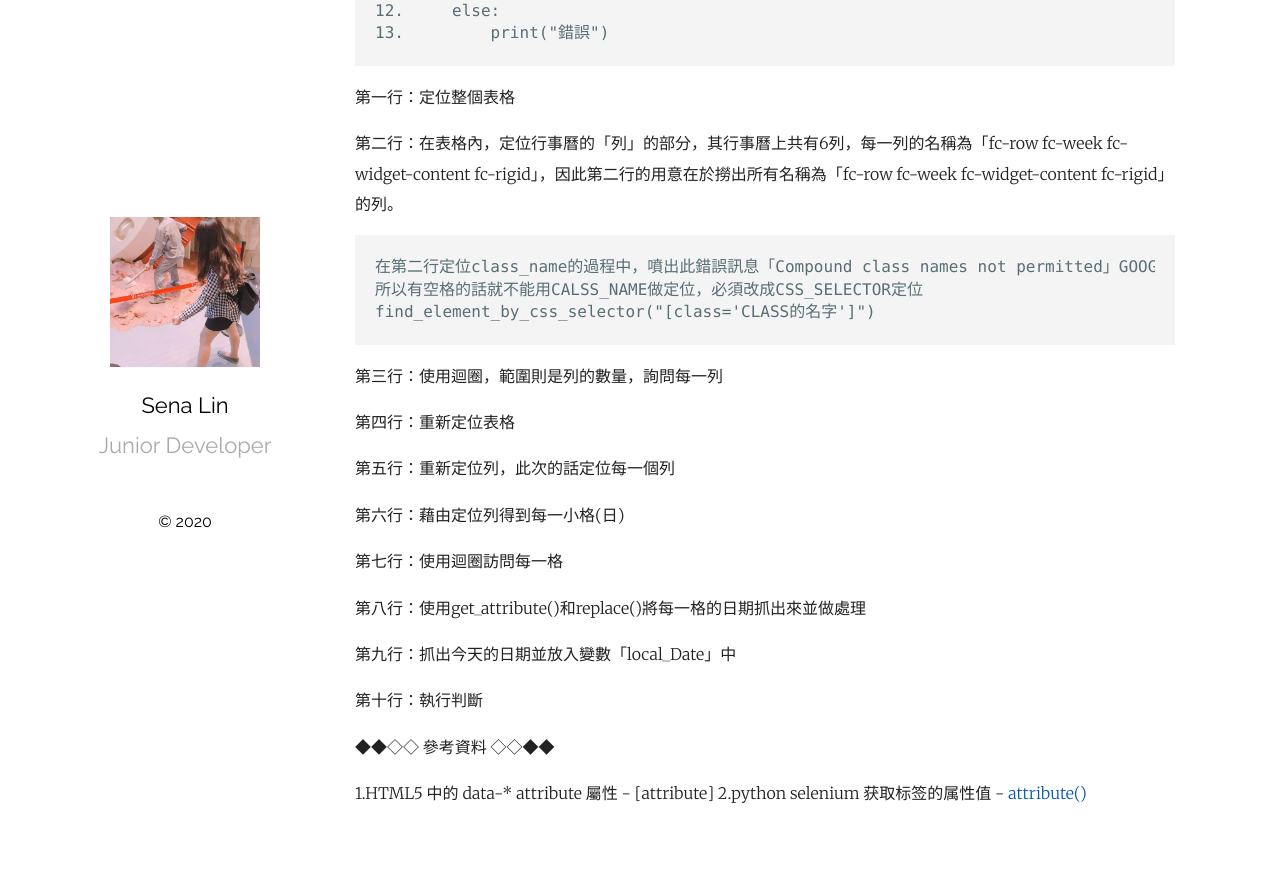
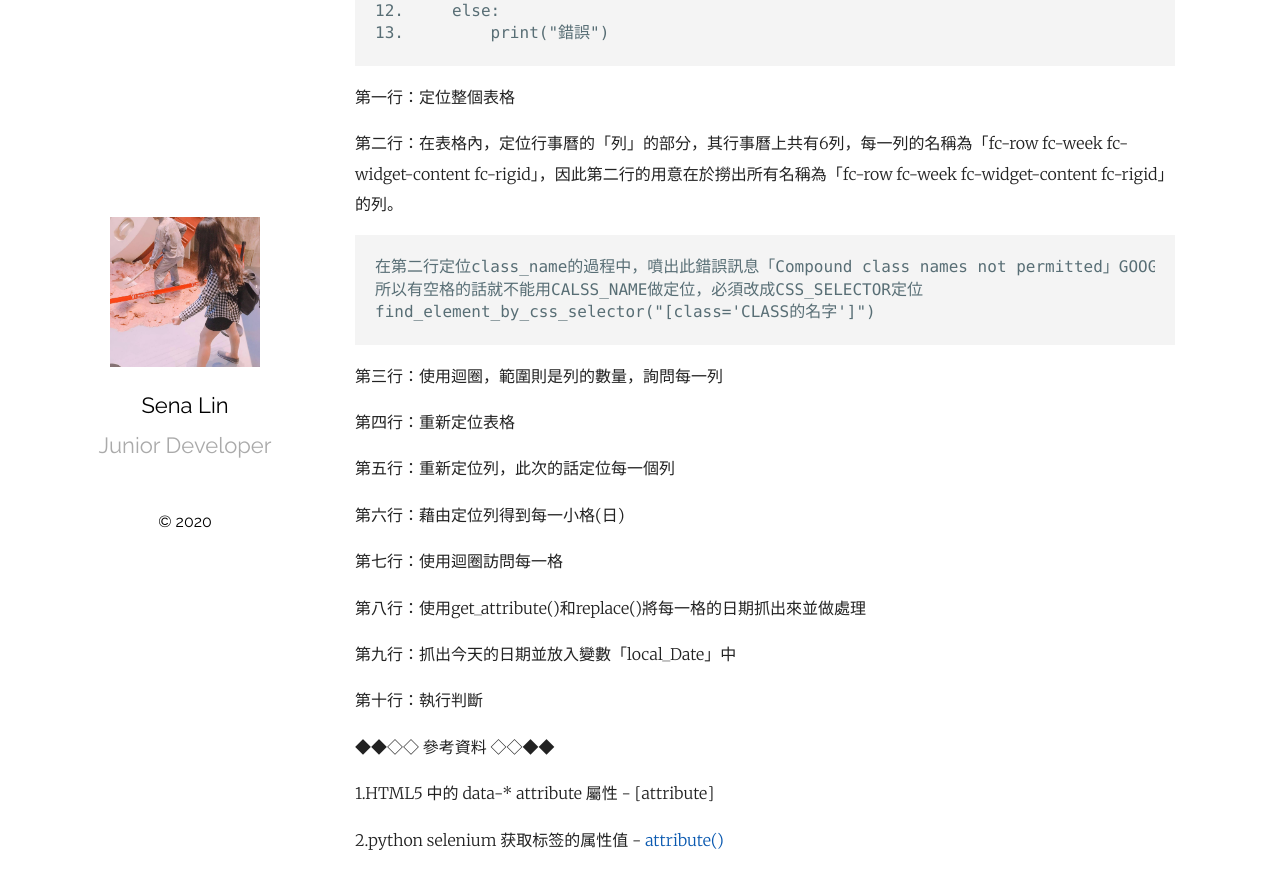
Before and after one commit to sinsin2021/Sena-s-Learning-Record, a Jekyll site: the page built from _posts/2020-07-01- how to positioning.markdown, in a window 1280 px wide and 900 px high, scrolled down 1912 px. Shown: the top 889 px of the window. Built offline with Jekyll 4.4.1, drawn with Linux system fonts in a browser that asks for light colours; before the commit the page ends 2766 px from its top, so only the background shows below that; some of the changed lines change nothing that is shown; some of the changed text lies outside the part shown.

Commit message:
fix: 格式修改、標題修改

```diff
--- a/_posts/2020-07-01- how to positioning.markdown
+++ b/_posts/2020-07-01- how to positioning.markdown
@@ -9,7 +9,7 @@
 
 
 
-<h2><font color="#FF0000" style="font-weight:bold;">1.HTML屬性處理</font></h2>
+<h2><font color="#FF0000" style="font-weight:bold;">1.印出fullcalendar的屬性「data-*」內的日期</font></h2>
 
 
 這次要測試的是fullcalendar行事曆，透過比照本地日期，去找到相對應的日期位置，並且將行事曆內容填入。
@@ -147,6 +147,7 @@
 
 <p></p>
 1.HTML5 中的 data-* attribute 屬性 - [attribute]
+
 2.python selenium 获取标签的属性值 - [attribute()]
 
 [HTML5]:https://pjchender.blogspot.com/2017/01/html-5-data-attribute.html
```
